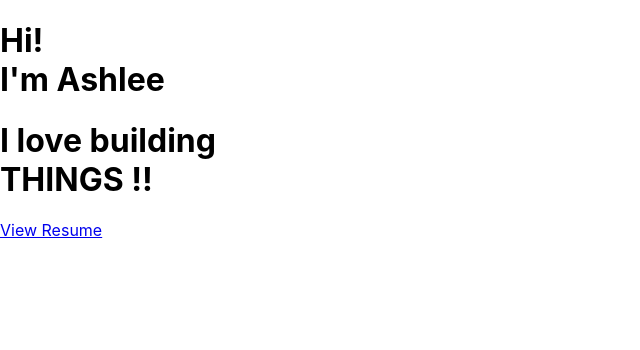
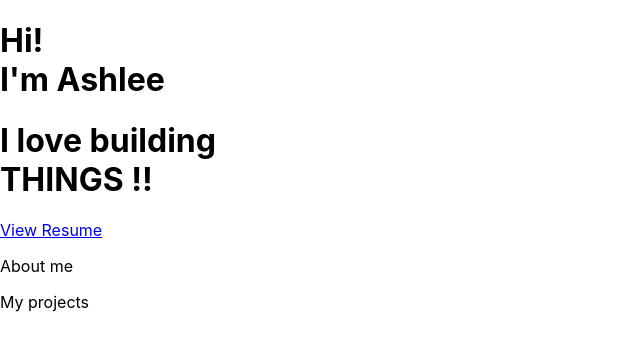
Before and after one commit to aekupor/me, a React (Create React App) app in the folder website/: page / in a window 1280 px wide. Shown: the top 350 px of the page, without its empty margins (0-640 px from the left). Built offline with nearby package versions, Linux system fonts and the light colour scheme.

Commit message:
Create about me and project classes.

```diff
--- a/website/src/App.js
+++ b/website/src/App.js
@@ -1,12 +1,16 @@
 import React, { Component } from 'react';
 import './App.css';
 import Introduction from './components/introduction'
+import About from './components/about'
+import Projects from './components/projects'
 
 class App extends Component {
   render() {
     return (
       <div>
   			<Introduction></Introduction>
+        <About></About>
+        <Projects></Projects>
       </div>
     );
   }
--- /dev/null
+++ b/website/src/components/about.jsx
@@ -0,0 +1,11 @@
+import React, { Component } from 'react'
+
+export default class About extends Component {
+  render() {
+    return (
+      <div>
+        <p>About me</p>
+      </div>
+    )
+  }
+}
--- /dev/null
+++ b/website/src/components/projects.jsx
@@ -0,0 +1,11 @@
+import React, { Component } from 'react'
+
+export default class Projects extends Component {
+  render() {
+    return (
+      <div>
+        <p>My projects</p>
+      </div>
+    )
+  }
+}
```
